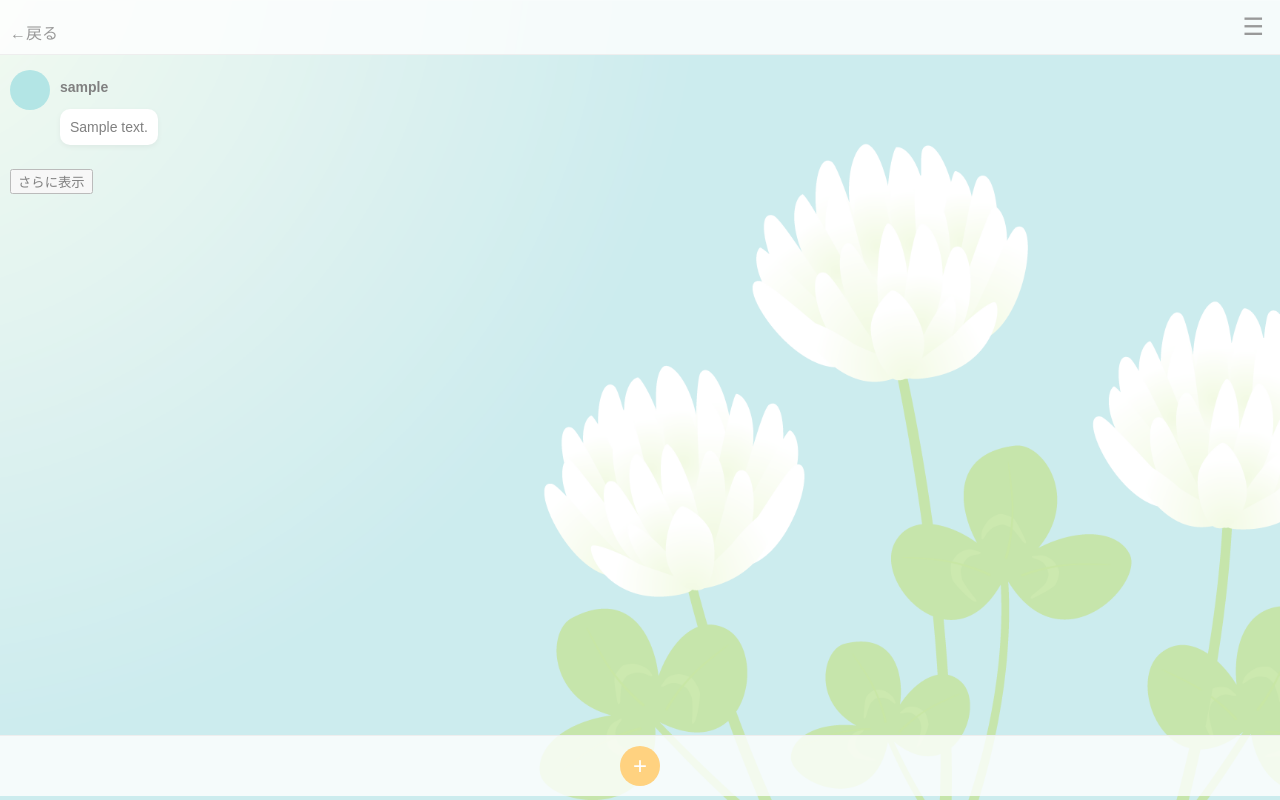
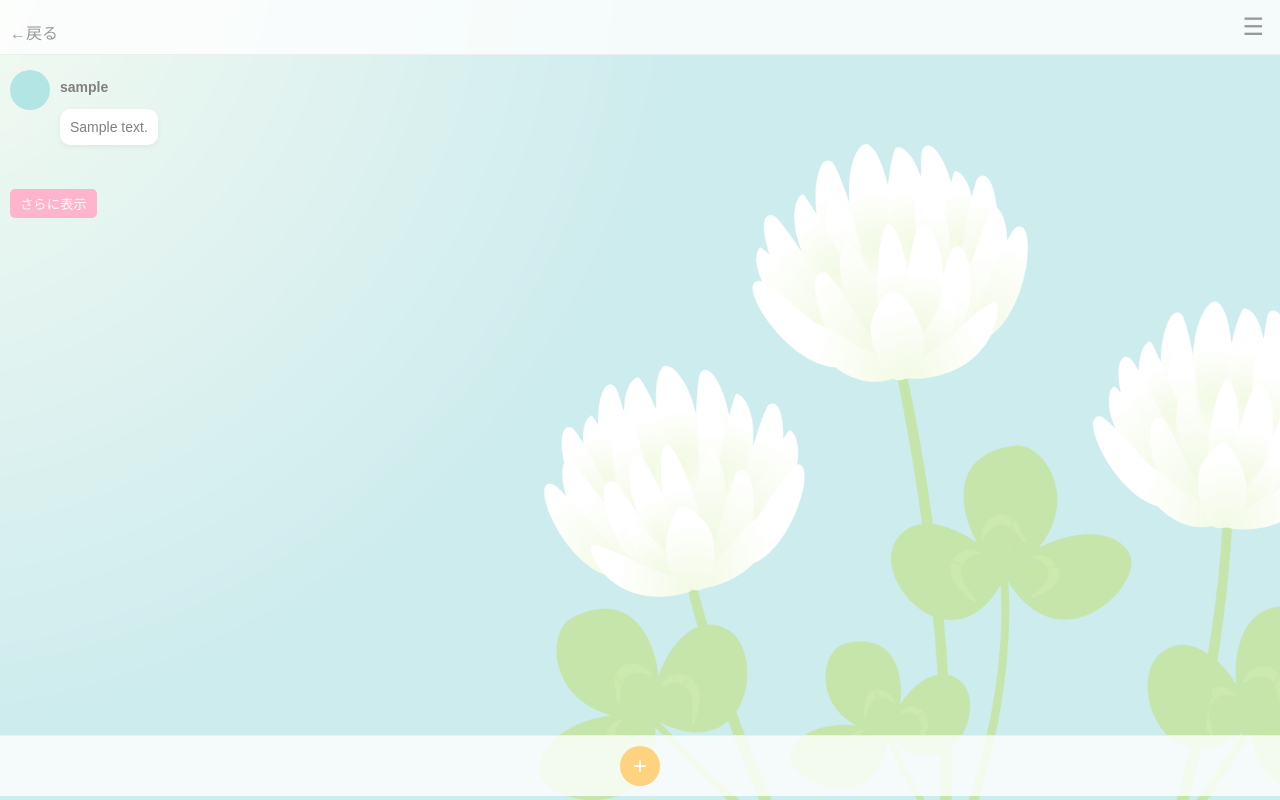
Before and after one commit to 1GiTHuB9/LifeGuard, a PHP site: page /eturan.php in a window 1280 px wide. Run offline with PHP 8.4, Linux system fonts and the light colour scheme; the visitor is signed in with stand-in values (Sample User, id 1); tables that the repository leaves empty or names only in its code hold one stand-in row (values such as "Sample post").

Commit message:
閲覧画面微調整

```diff
--- a/css/eturan.css
+++ b/css/eturan.css
@@ -161,7 +161,9 @@ body, html {
     cursor: pointer;
     align-self: center;
     margin-top: 20px;
+    margin-bottom: 20px;
 }
+
 
 /*コメントを追加ボタン*/
 .comment-button {
--- a/eturan.php
+++ b/eturan.php
@@ -94,7 +94,7 @@ $sql = "SELECT u.user_id,u.user_name,u.diagnosis_level,p.post_id,p.post_detail,p
                     $count++;
                     }
                     ?>
-                    <button class="vie-more-button" id="loadPostButton">さらに表示</button>
+                    <button class="view-more-button" id="loadPostButton">さらに表示</button>
                 </main>
 
                 <!-- 詳細エリア（最初は非表示） -->
@@ -307,7 +307,7 @@ $sql = "SELECT u.user_id,u.user_name,u.diagnosis_level,p.post_id,p.post_detail,p
                             <div class="profile-pic"></div>
                             <div class="message-content">
                                 <p class="username">${username}</p>
-                                <p class="text" onclick="('${row.post_id}', '${username}', '${row.post_detail}'); event.stopPropagation();">
+                                <p class="text" onclick="showDetail('${row.post_id}', '${username}', '${row.post_detail}'); event.stopPropagation();">
                                     ${row.post_detail}
                                 </p>
                             </div>
```
